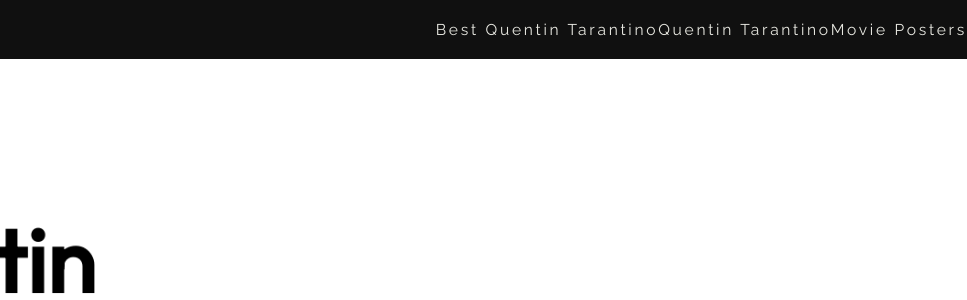
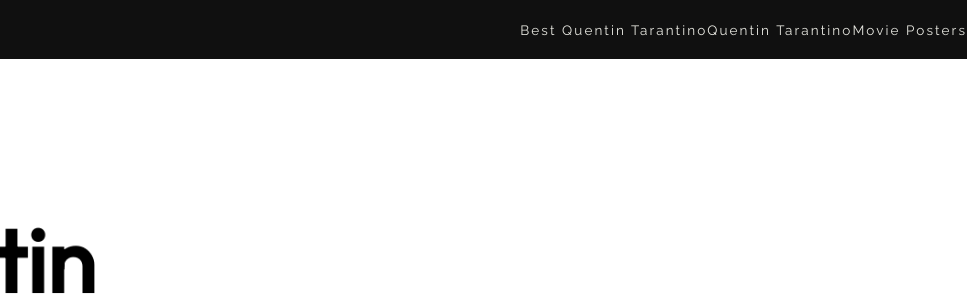
Before and after one commit to NotACat1/WEB-Best-Quentin-Tarantino-Movie-Posters, a plain HTML site: page index.html in a window 1280 px wide. Shown: the top 300 px of the page, 313-1280 px from the left. Drawn offline with Linux system fonts and the light colour scheme.

Commit message:
Update main.css

```diff
--- a/css/main.css
+++ b/css/main.css
@@ -71,8 +71,8 @@ body {
   text-align: right;
   font-weight: 500;
   color: var(--text);
-  font-size: calc(var(--index) * .75);
-  letter-spacing: calc(var(--index) * .13);
+  font-size: calc(var(--index) * .65);
+  letter-spacing: calc(var(--index) * .10);
 }
 .main-footer {
   background-color: #101010;
```
